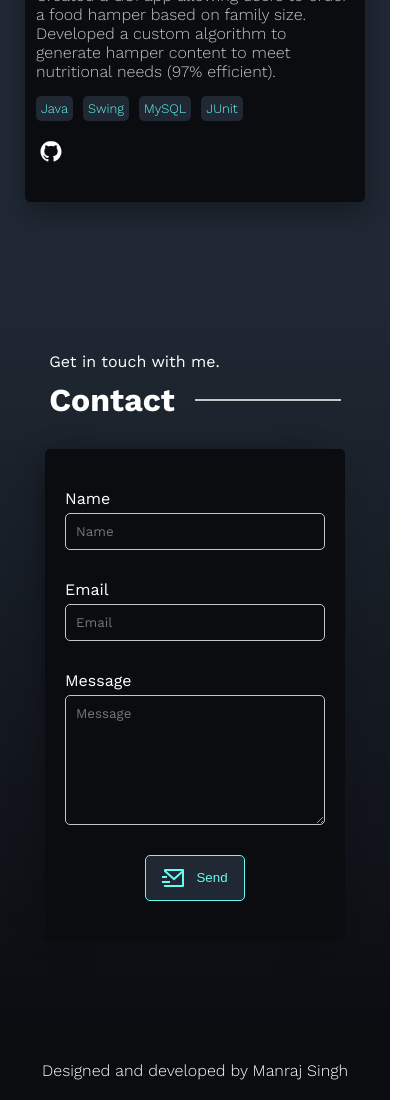
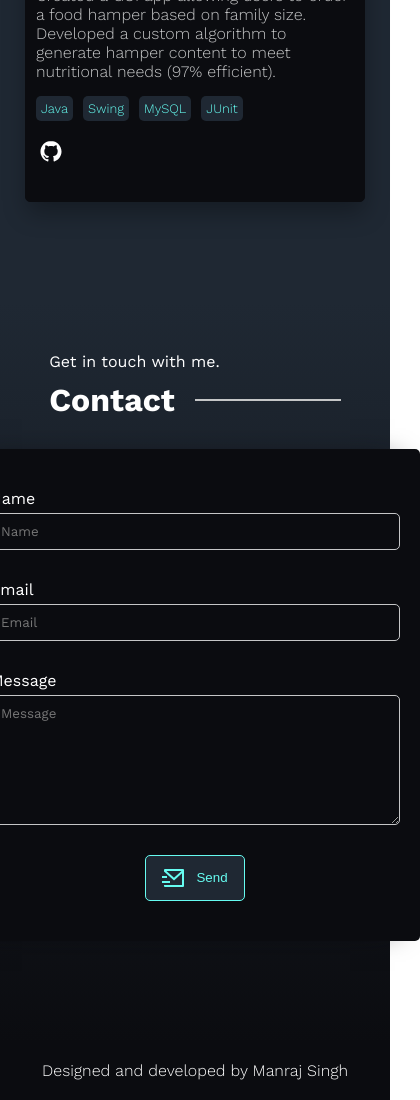
Before and after one commit to ManrajSingh6/manraj-portfolio, a React (Vite) app: page / in a window 390 px wide. Shown: the part 5427-6527 px from the top of the page, 420 px wide, since content can reach past the window. Built offline with nearby package versions, Linux system fonts and the light colour scheme.

Commit message:
Update contact form width, cleanup navToggle func.

```diff
--- a/src/components/contacts.css
+++ b/src/components/contacts.css
@@ -12,7 +12,7 @@
 }
 
 .contact-form-container{
-    width: clamp(300px, 50%, 600px);
+    width: clamp(450px, 50%, 600px);
     align-self: center;
     padding: 40px 20px;
     margin-top: 20px;
--- a/src/components/navbar.tsx
+++ b/src/components/navbar.tsx
@@ -26,8 +26,8 @@ const navLinks = [
 function Navbar(){
     const [active, setActive] = useState("nav__menu");
 
-    const navToggle = (event: React.MouseEvent<HTMLDivElement, MouseEvent>) => {
-    if (active === "nav__menu") {
+    const navToggle = () => {
+        if (active === "nav__menu") {
             setActive("nav__menu nav__active");
             document.body.style.overflow = 'hidden';
         } else {
```
